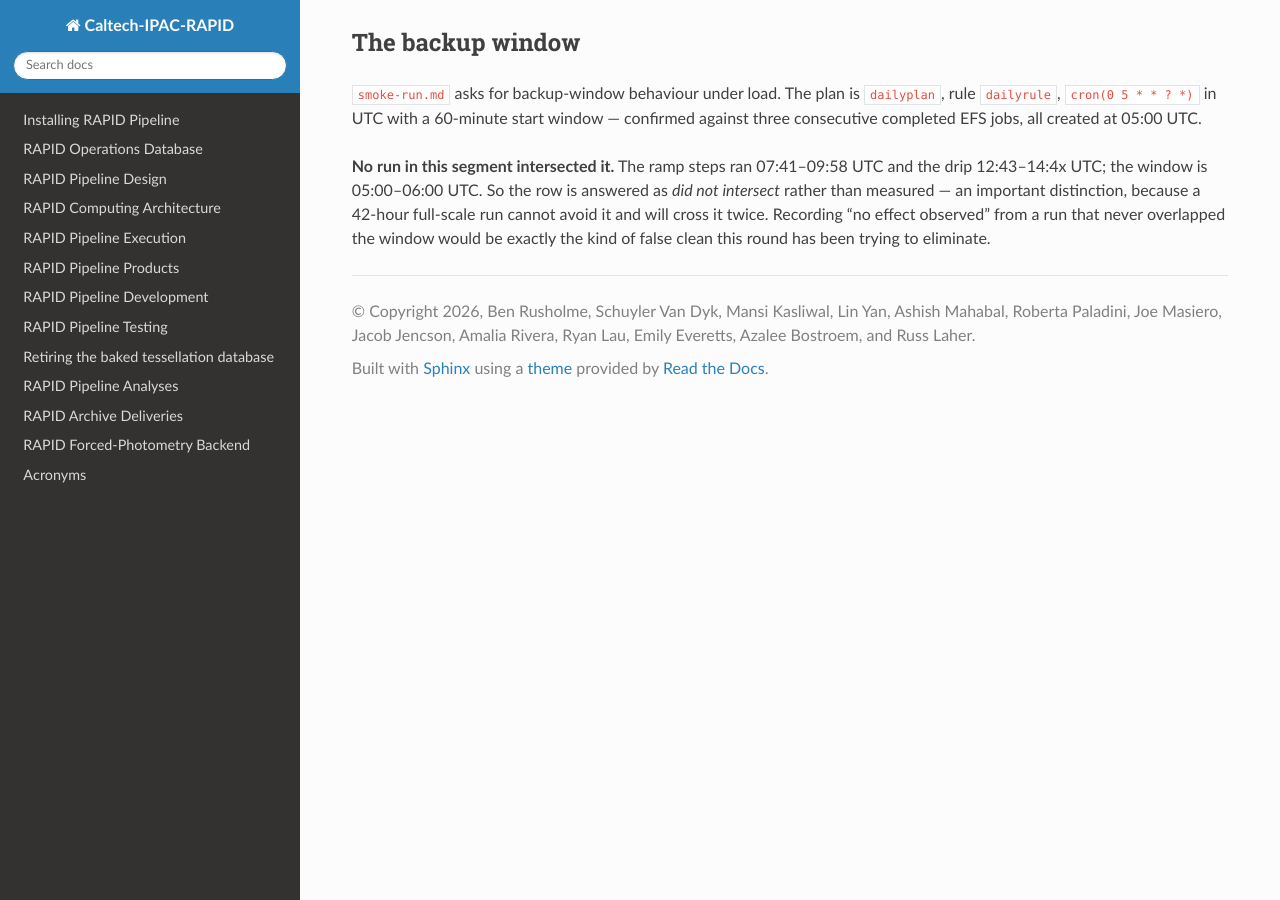
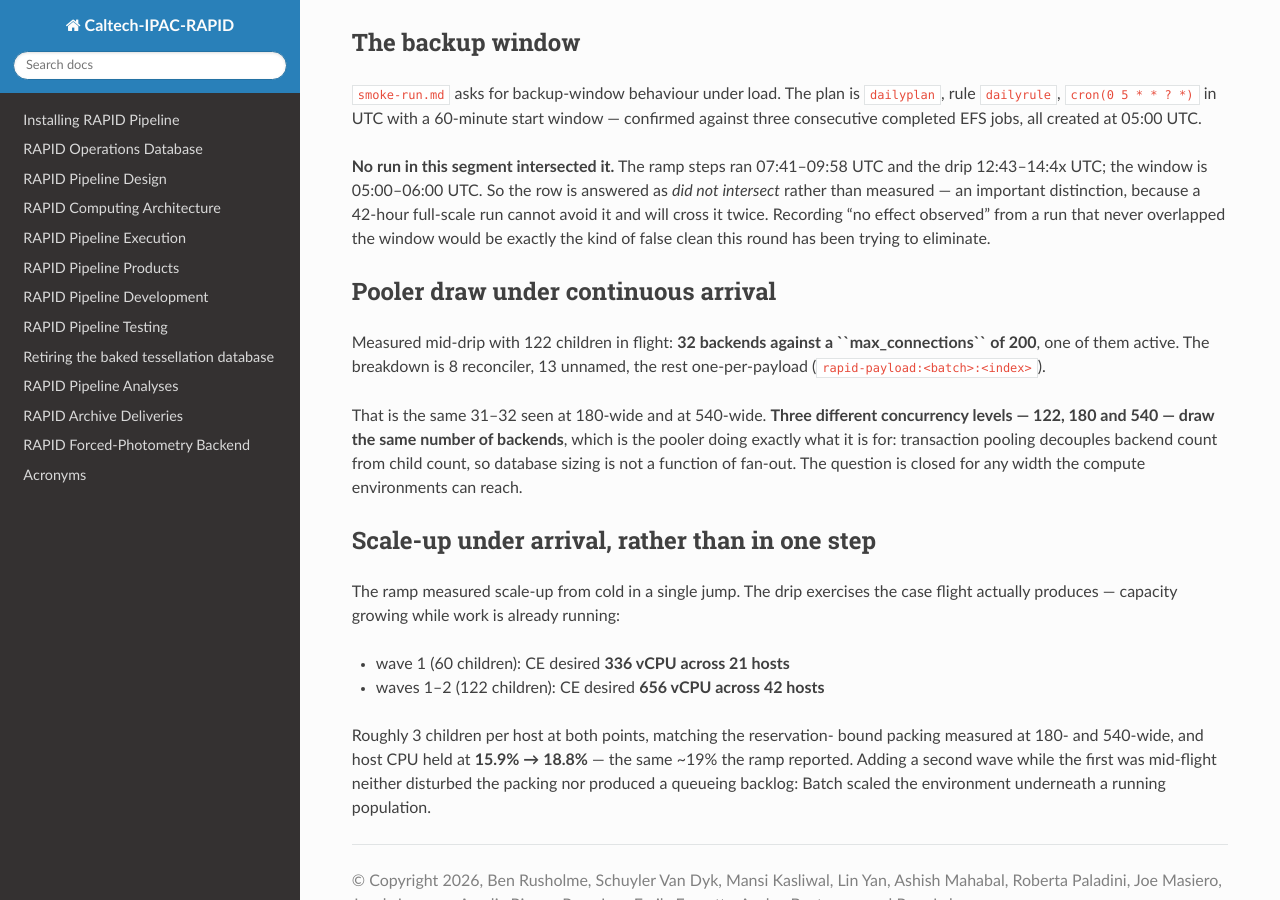
Before and after one commit to Caltech-IPAC/rapid, a Sphinx documentation site: the page built from docs/source/dev/q9_fix_round.rst, in a window 1280 px wide and 900 px high, scrolled down 13379 px. Built offline with Sphinx 7.4.7 and the Read the Docs theme 3.1.0, drawn with Linux system fonts in a browser that asks for light colours.

Commit message:
docs: the pooler draws the same 32 backends at 122, 180 and 540 children
Measured mid-drip: 32 backends against max_connections 200, one active.
Identical to the 31-32 seen at both ramp widths, so transaction pooling
decouples backend count from fan-out and database sizing is not a
function of child count.

Also records scale-up under arrival rather than from cold: 336 vCPU/21
hosts at wave 1, 656/42 at waves 1-2, ~3 children per host at both and
host CPU 15.9% -> 18.8%. Batch grew the environment underneath a running
population without disturbing packing.

Co-Authored-By: Claude Opus 5 <noreply@anthropic.com>
Claude-Session: https://claude.ai/code/session_01Pk8imvMXkHjGS6mvntUYx5

```diff
--- a/docs/source/dev/q9_fix_round.rst
+++ b/docs/source/dev/q9_fix_round.rst
@@ -918,3 +918,35 @@ UTC. So the row is answered as *did not intersect* rather than measured
 avoid it and will cross it twice. Recording "no effect observed" from a
 run that never overlapped the window would be exactly the kind of false
 clean this round has been trying to eliminate.
+
+Pooler draw under continuous arrival
+------------------------------------
+
+Measured mid-drip with 122 children in flight: **32 backends against a
+``max_connections`` of 200**, one of them active. The breakdown is 8
+reconciler, 13 unnamed, the rest one-per-payload
+(``rapid-payload:<batch>:<index>``).
+
+That is the same 31–32 seen at 180-wide and at 540-wide. **Three
+different concurrency levels — 122, 180 and 540 — draw the same number
+of backends**, which is the pooler doing exactly what it is for:
+transaction pooling decouples backend count from child count, so
+database sizing is not a function of fan-out. The question is closed for
+any width the compute environments can reach.
+
+Scale-up under arrival, rather than in one step
+-----------------------------------------------
+
+The ramp measured scale-up from cold in a single jump. The drip
+exercises the case flight actually produces — capacity growing while
+work is already running:
+
+* wave 1 (60 children): CE desired **336 vCPU across 21 hosts**
+* waves 1–2 (122 children): CE desired **656 vCPU across 42 hosts**
+
+Roughly 3 children per host at both points, matching the reservation-
+bound packing measured at 180- and 540-wide, and host CPU held at
+**15.9% → 18.8%** — the same ~19% the ramp reported. Adding a second
+wave while the first was mid-flight neither disturbed the packing nor
+produced a queueing backlog: Batch scaled the environment underneath a
+running population.
```
